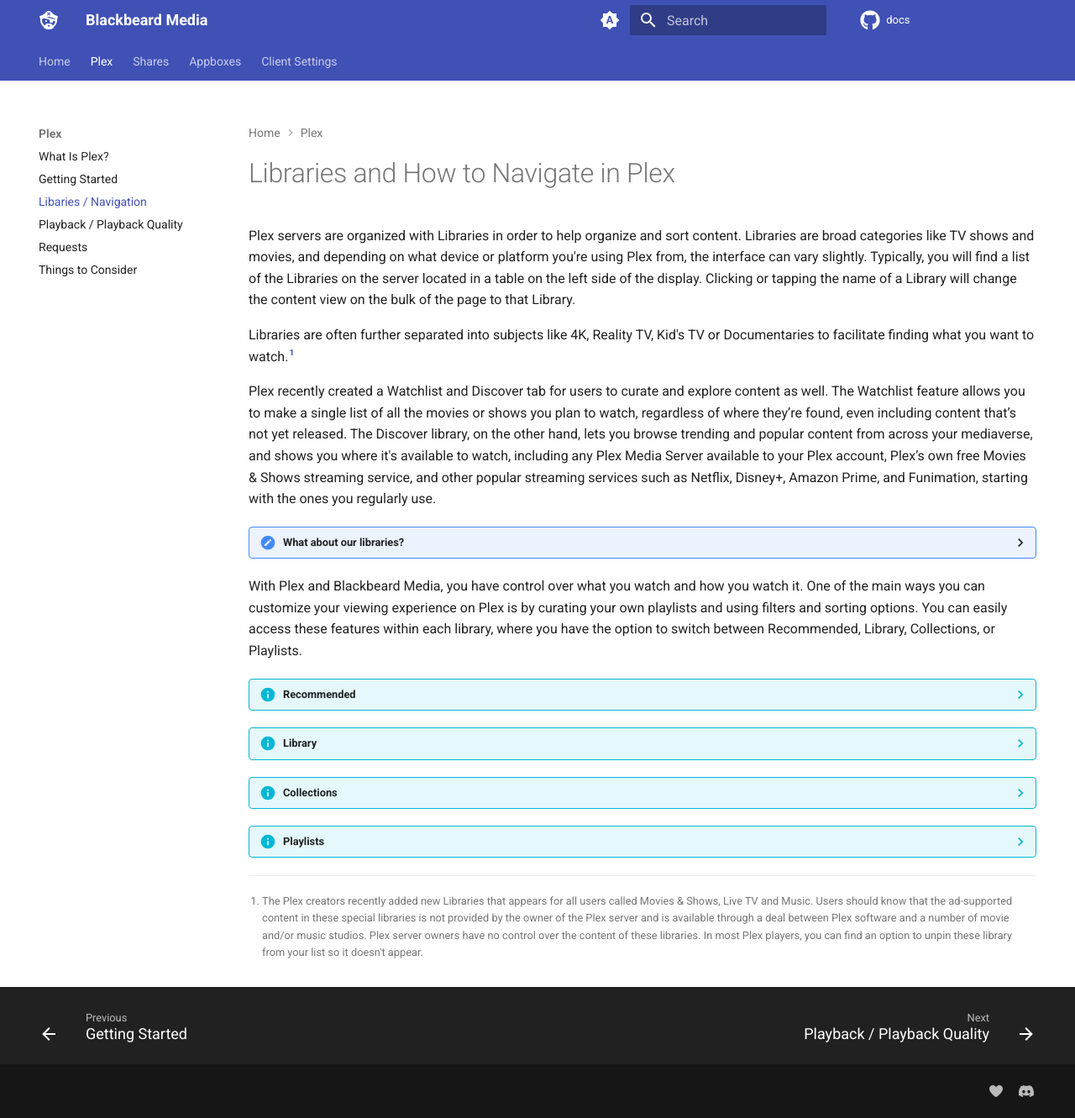
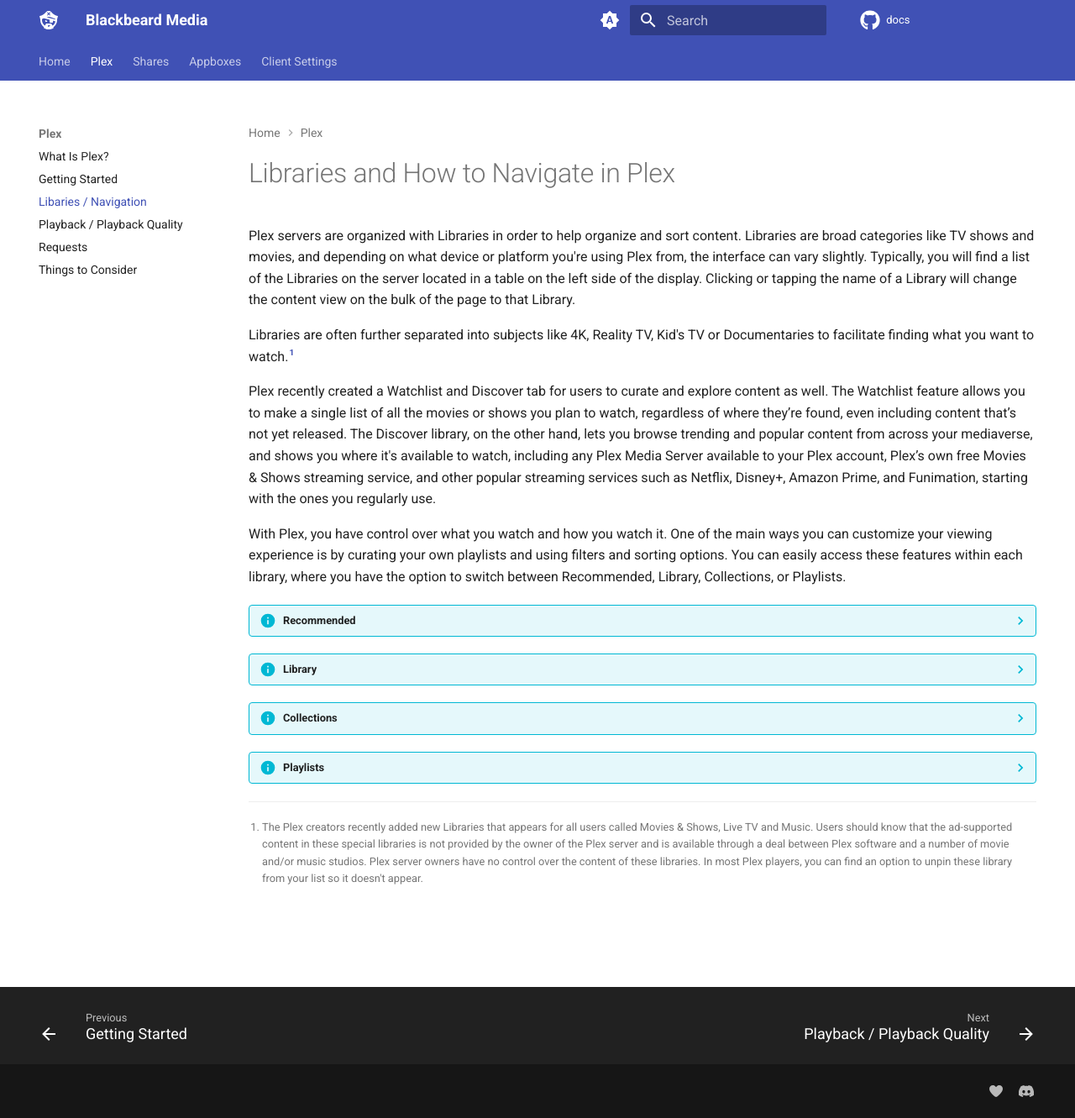
Before and after one commit to neomedia6989/docs-2, an MkDocs documentation site: the page built from docs/plex/libraries.md, in a window 1280 px wide and 1331 px high. Shown: the whole window at 84% size. Built offline with MkDocs 1.6.1 and Material for MkDocs 9.7.7, drawn with Linux system fonts in a browser that asks for light colours; comment, search, counter and statistics services are not loaded.

Commit message:
Update libraries.md

```diff
--- a/docs/plex/libraries.md
+++ b/docs/plex/libraries.md
@@ -6,26 +6,7 @@
 
 Plex recently created a Watchlist and Discover tab for users to curate and explore content as well. The Watchlist feature allows you to make a single list of all the movies or shows you plan to watch, regardless of where they’re found, even including content that’s not yet released. The Discover library, on the other hand, lets you browse trending and popular content from across your mediaverse, and shows you where it's available to watch, including any Plex Media Server available to your Plex account, Plex’s own free Movies & Shows streaming service, and other popular streaming services such as Netflix, Disney+, Amazon Prime, and Funimation, starting with the ones you regularly use.
 
- <details>
-  <summary>What about our libraries?</summary>
-  <br />
-Our libraries are divided into multiple collections, which are split to help organize content and make it easier for you to discover and decide what you want to watch. Currently, we have 10 libraries, each offering a unique collection of content:<br />
-<ul>
- <li><strong>Movies:</strong> This library includes a broad selection of popular movies across different genres and eras.</li>
- <li><strong>Movies - Anime:</strong> For fans of anime, this library features a vast collection of animated movies and TV shows.</li>
- <li><strong>Movies - Foreign:</strong> Discover movies from around the world with this library, which includes foreign-language films with English subtitles.</li>
- <li><strong>Movies - 4K:</strong> Get the ultimate viewing experience with this library of 4K movies, featuring stunning resolution and detail.</li>
- <li><strong>Movies - 4K DV:</strong> This library offers 4K movies with Dolby Vision, providing an even more immersive viewing experience.</li>
- <li><strong>TV:</strong> Find your favorite TV shows and binge-watch them with this library, which includes both classic and current TV series.</li>
- <li><strong>TV - Anime:</strong> Anime lovers will find a huge selection of animated TV shows in this library.</li>
- <li><strong>TV - 4K:</strong> Watch TV shows in stunning 4K resolution with this library, which includes popular series from different networks.</li>
- <li><strong>TV - 4K DV:</strong> Get an even more immersive viewing experience with this library of TV shows in 4K with Dolby Vision.</li>
- <li><strong>MasterClass:</strong> Learn new skills from the world's top experts with this library of educational videos.</li>
-<br />
-  We will soon be expanding our collection of libraries to include Movies - Concerts, Movies - Documentary, Movies - Sports, Movies - Stand-Up, TV - Documentary, TV - Family, and TV - Reality. Stay tuned for even more content to explore!
-  </details>
-
-With Plex and Blackbeard Media, you have control over what you watch and how you watch it. One of the main ways you can customize your viewing experience on Plex is by curating your own playlists and using filters and sorting options. You can easily access these features within each library, where you have the option to switch between Recommended, Library, Collections, or Playlists.
+With Plex, you have control over what you watch and how you watch it. One of the main ways you can customize your viewing experience is by curating your own playlists and using filters and sorting options. You can easily access these features within each library, where you have the option to switch between Recommended, Library, Collections, or Playlists.
 
 ??? info "Recommended"
 
```
